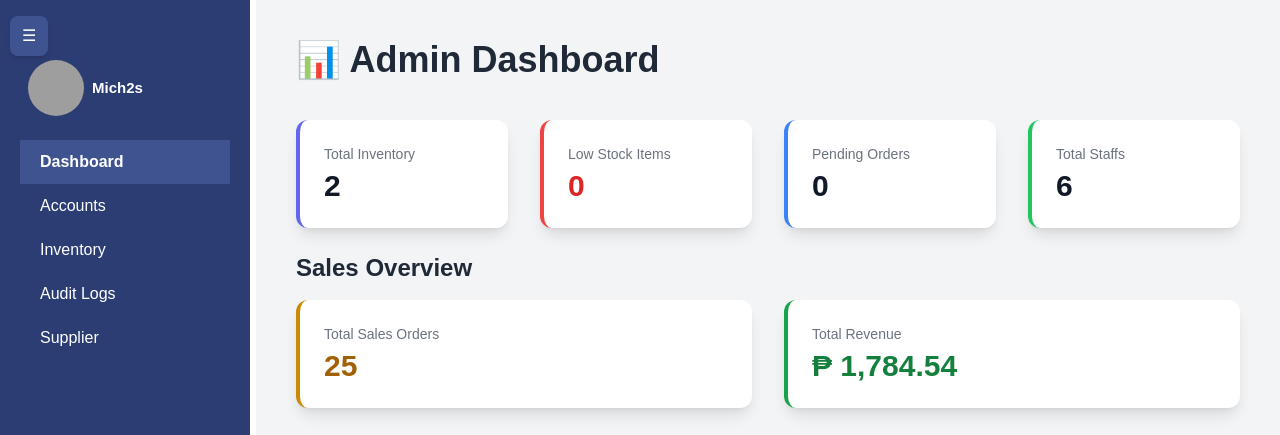
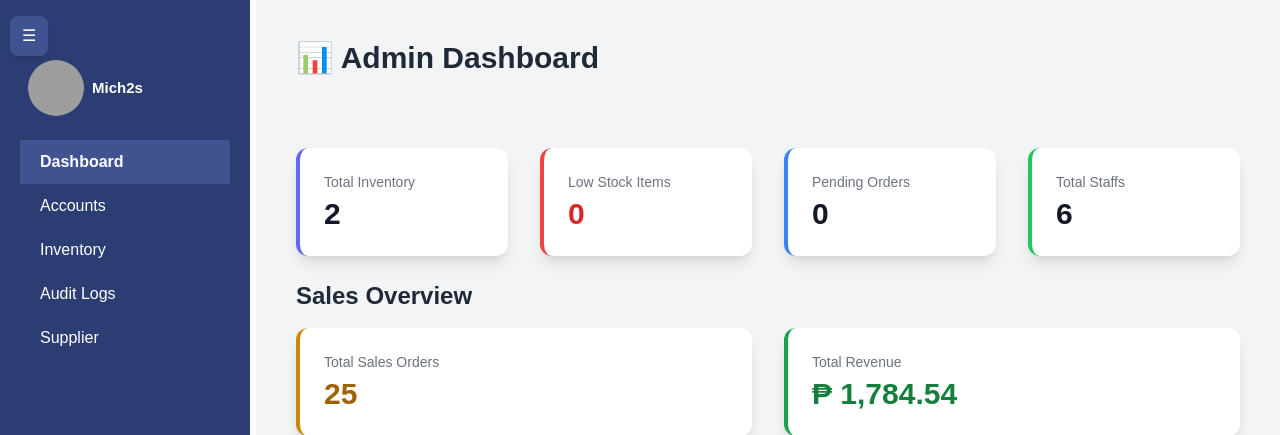
Before and after one commit to johncarlo03/Mini-ERP-System, a PHP site: page /admin/admin.php in a window 1280 px wide. Shown: the top 435 px of the page. Run offline with PHP 8.4, Linux system fonts and the light colour scheme; a user stored in the database is signed in; data comes from the database, SQL or seed files in the repository; some libraries are stand-ins or nearby versions; grey boxes are pictures that could not be loaded.

Commit message:
change header

```diff
--- a/user/admin/admin.php
+++ b/user/admin/admin.php
@@ -25,7 +25,7 @@ if (!isset($_SESSION['id']) || $_SESSION['roles'] !== 'admin') {
 
     <div class="ml-64 p-10 min-h-screen bg-gray-100 <?= $initial_margin_class ?>">
         <div class="flex justify-between items-center mb-10">
-            <h1 class="text-4xl font-extrabold text-gray-800">📊 Admin Dashboard</h1>
+            <h1 class="text-3xl font-bold mb-8 text-gray-800">📊 Admin Dashboard</h1>
         </div>
 
         <div class="grid grid-cols-1 sm:grid-cols-2 lg:grid-cols-4 gap-8 mb-6">
```
